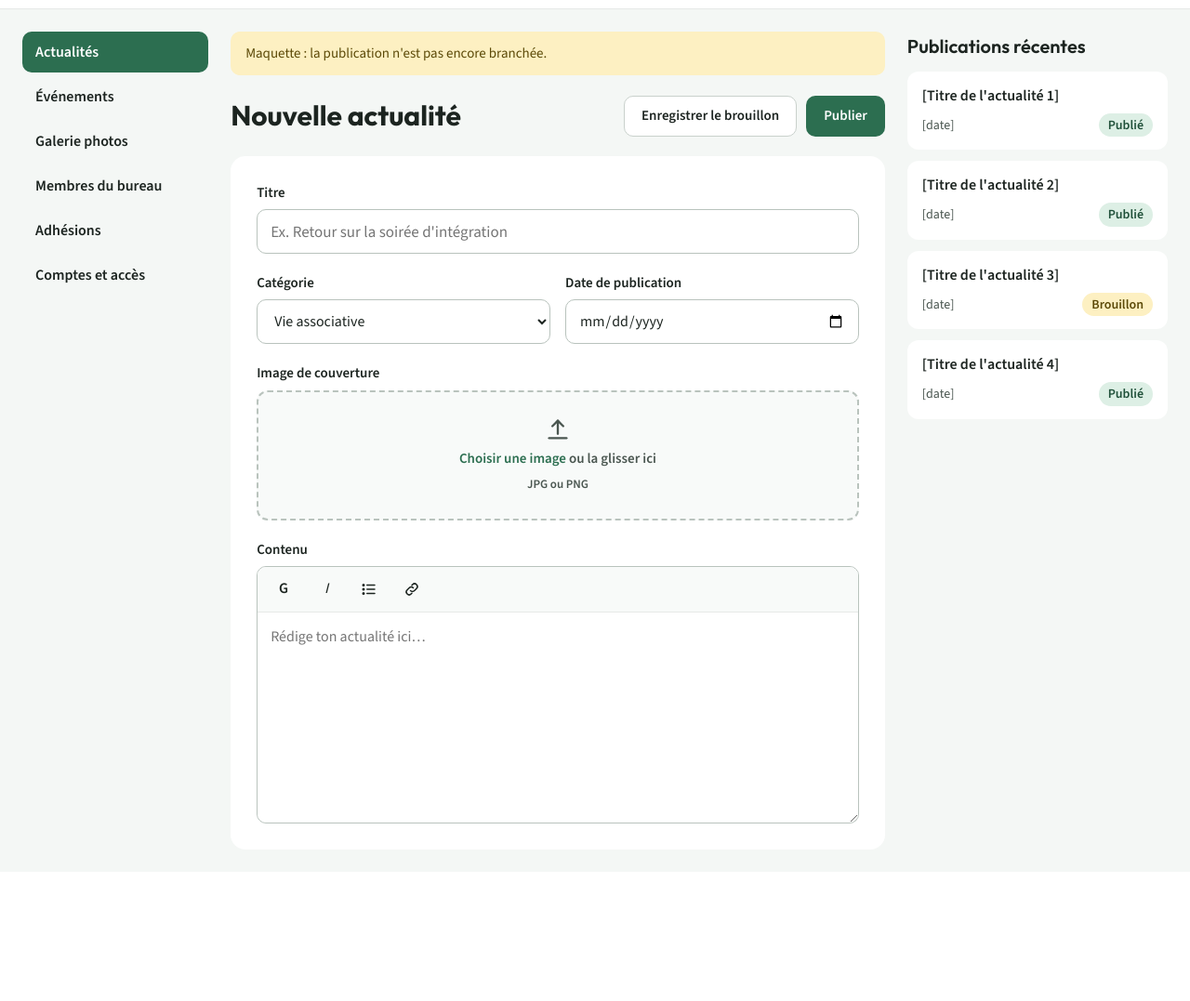
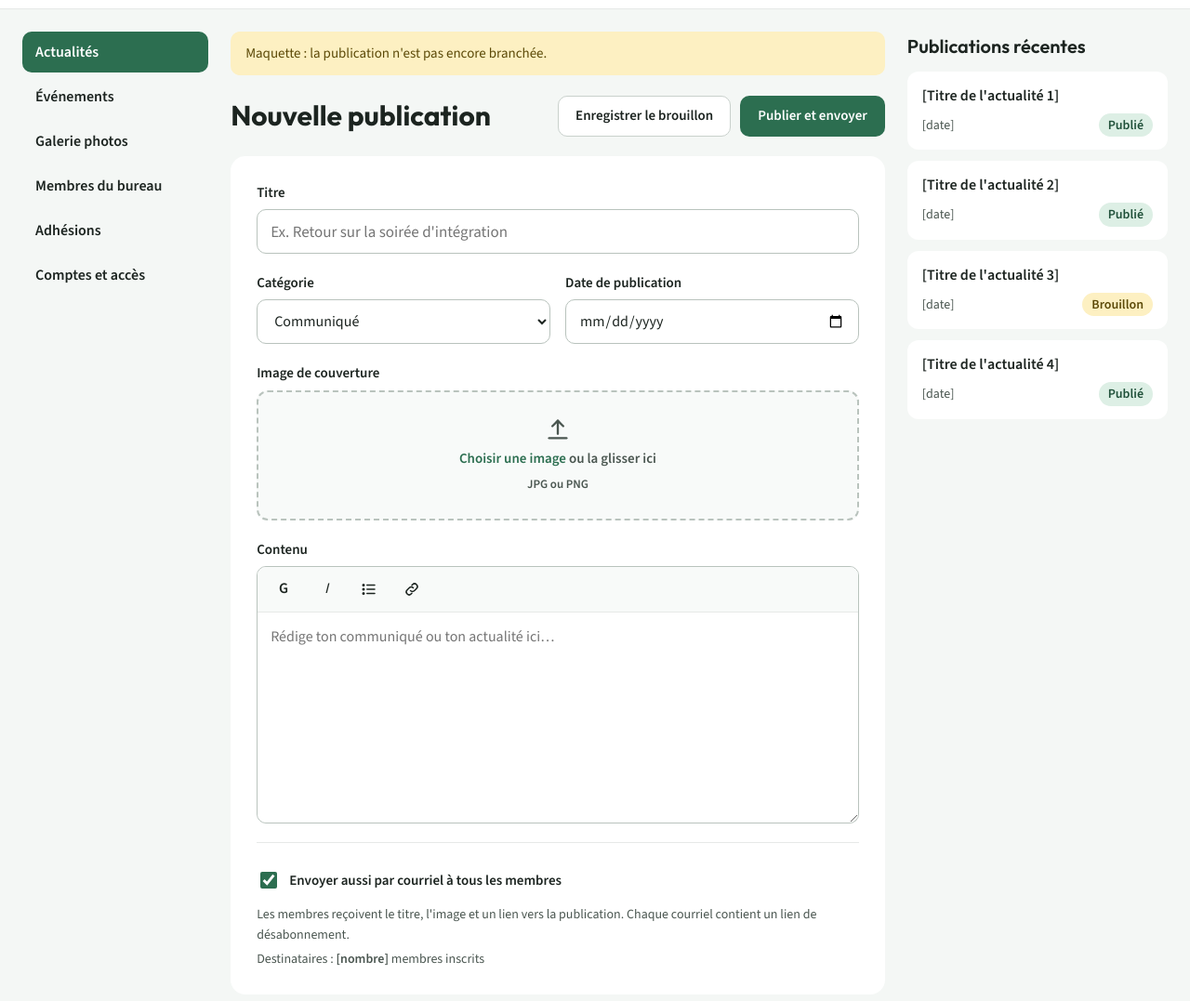
Before and after one commit to Ohouelete/rebul-site, a plain HTML site: page publier.html in a window 1280 px wide. Shown: the part 55-1132 px from the top of the page at 93% size. Before the commit the page ends 993 px from the top, so only its background shows below. Drawn offline with nearby package versions, Linux system fonts and the light colour scheme.

Commit message:
Communiques + envoi aux membres (maquette), cotisation 35 $

```diff
--- a/publier.html
+++ b/publier.html
@@ -44,10 +44,10 @@
     <main class="admin-main">
       <p class="avis">Maquette : la publication n'est pas encore branchée.</p>
       <div class="titre-ligne" style="margin-bottom: 0; align-items: center">
-        <h1>Nouvelle actualité</h1>
+        <h1>Nouvelle publication</h1>
         <div style="display: flex; gap: 10px">
           <button type="button" class="btn btn-contour">Enregistrer le brouillon</button>
-          <button type="button" class="btn btn-plein">Publier</button>
+          <button type="button" class="btn btn-plein" id="btn-publier">Publier et envoyer</button>
         </div>
       </div>
 
@@ -60,6 +60,7 @@
           <div class="champ">
             <label for="cat">Catégorie</label>
             <select id="cat">
+              <option>Communiqué</option>
               <option>Vie associative</option>
               <option>Événement</option>
               <option>Opportunité</option>
@@ -93,8 +94,16 @@
                 <svg width="18" height="18" viewBox="0 0 24 24" fill="none" stroke="currentColor" stroke-width="2" stroke-linecap="round" stroke-linejoin="round" aria-hidden="true"><path d="M10 14a4 4 0 0 0 5.7 0l3-3a4 4 0 0 0-5.7-5.7l-1 1"/><path d="M14 10a4 4 0 0 0-5.7 0l-3 3a4 4 0 0 0 5.7 5.7l1-1"/></svg>
               </button>
             </div>
-            <textarea id="contenu" rows="8" placeholder="Rédige ton actualité ici…"></textarea>
+            <textarea id="contenu" rows="8" placeholder="Rédige ton communiqué ou ton actualité ici…"></textarea>
           </div>
+        </div>
+        <div class="envoi">
+          <label class="case">
+            <input type="checkbox" id="envoyer" checked>
+            <span><b>Envoyer aussi par courriel à tous les membres</b></span>
+          </label>
+          <p class="aide">Les membres reçoivent le titre, l'image et un lien vers la publication. Chaque courriel contient un lien de désabonnement.</p>
+          <p class="aide" id="destinataires">Destinataires : <b>[nombre]</b> membres inscrits</p>
         </div>
       </form>
     </main>
@@ -108,5 +117,12 @@
     </aside>
   </div>
 </div>
+<script>
+  const caseEnvoi = document.getElementById('envoyer');
+  const btn = document.getElementById('btn-publier');
+  const dest = document.getElementById('destinataires');
+  const maj = () => { btn.textContent = caseEnvoi.checked ? 'Publier et envoyer' : 'Publier'; dest.hidden = !caseEnvoi.checked; };
+  caseEnvoi.addEventListener('change', maj); maj();
+</script>
 </body>
 </html>
--- a/style.css
+++ b/style.css
@@ -222,3 +222,5 @@ img { max-width: 100%; }
   .connexion .gauche { padding: 40px 24px; }
   .connexion .gauche h1 { font-size: 34px; }
 }
+
+.envoi { border-top: 1px solid var(--bord); padding-top: 18px; display: flex; flex-direction: column; gap: 4px; }
```
Also changed, not shown: devenir-membre.html (+1 -1 lines), index.html (+1 -1 lines).
